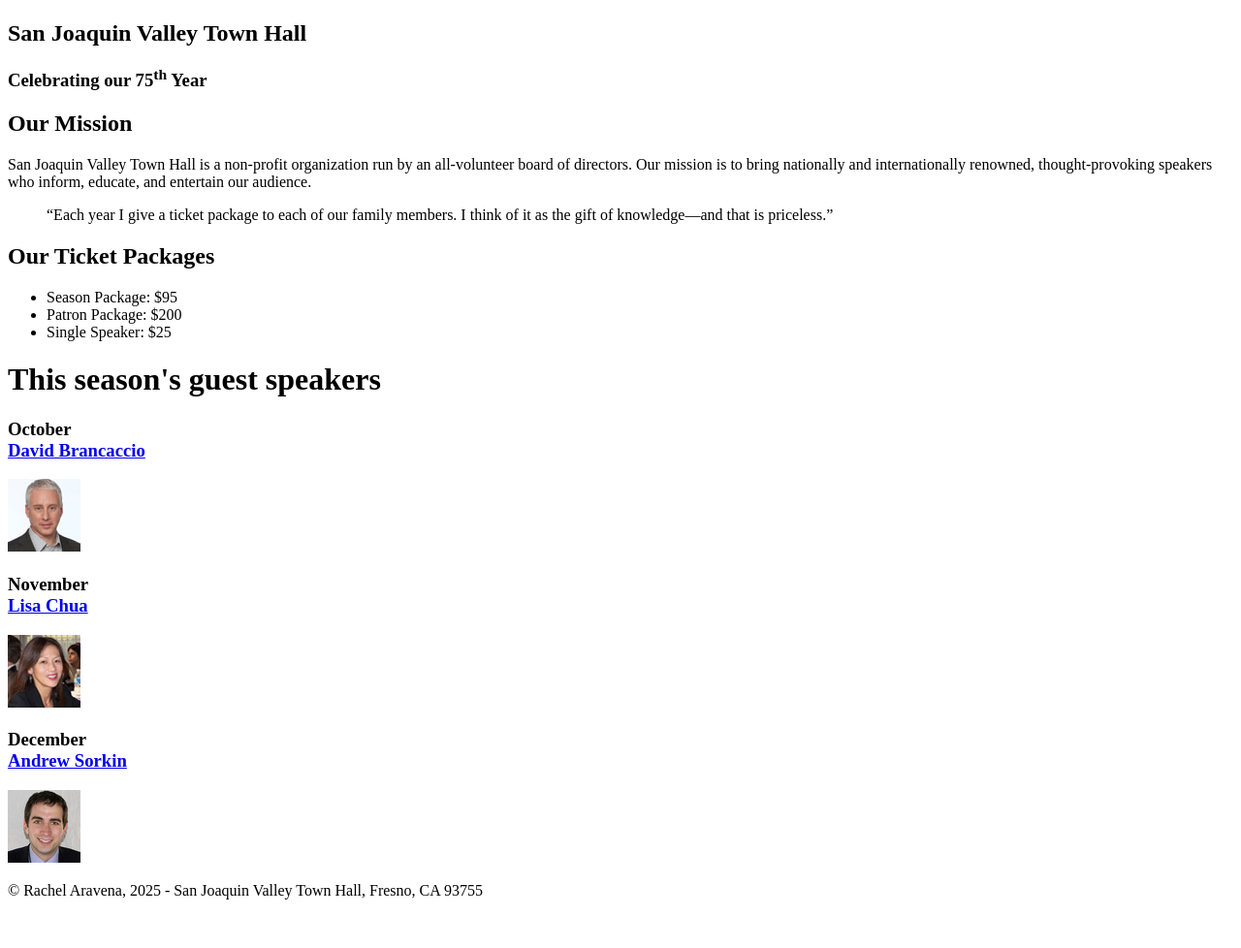
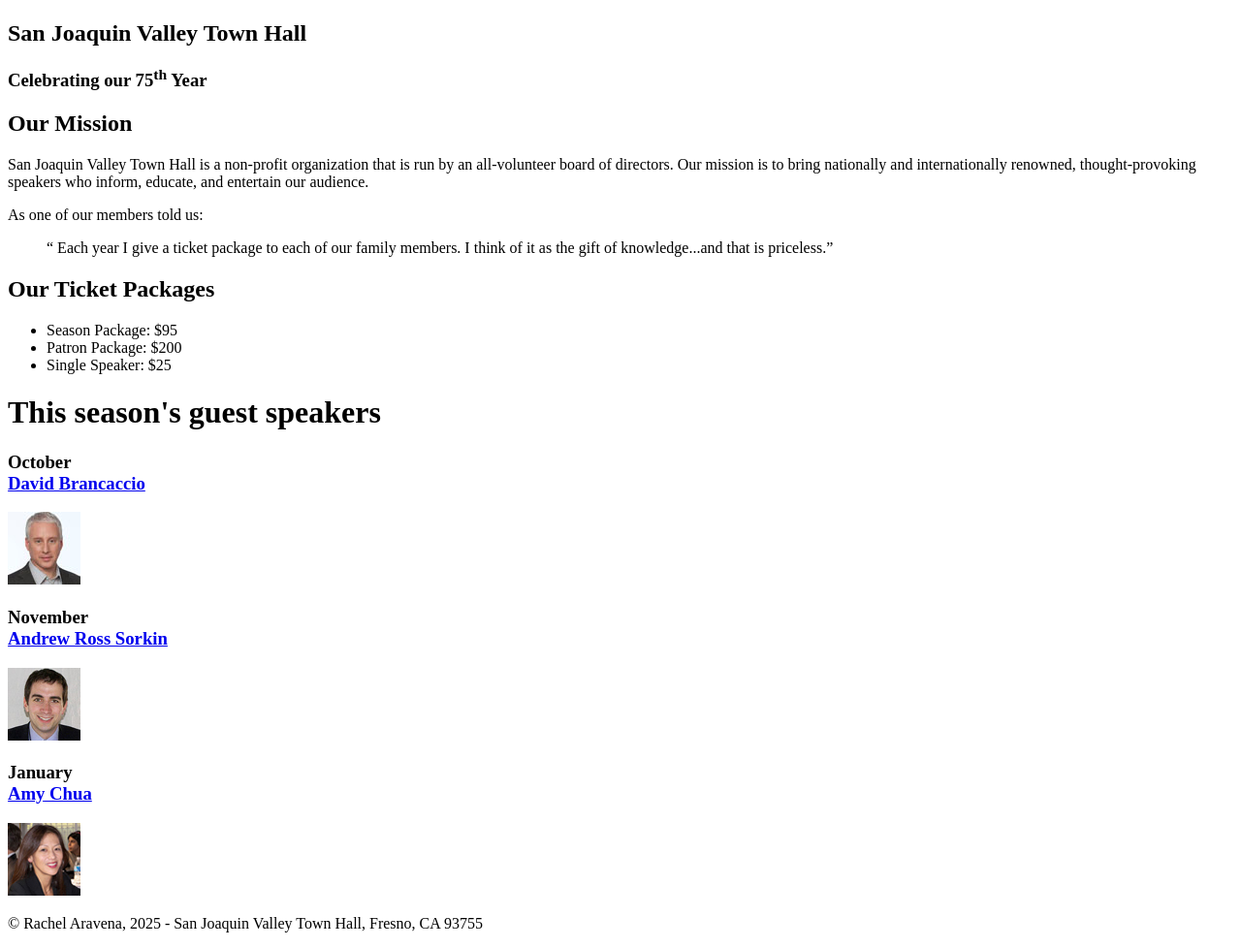
Before and after one commit to Rxchel12/A05, a plain HTML site: page index.html in a window 1280 px wide. Shown: the part 91-1069 px from the top of the page at 97% size. Before the commit the page ends 1035 px from the top, so only its background shows below. Drawn offline with Linux system fonts and the light colour scheme.

Commit message:
Last commit

```diff
--- a/index.html
+++ b/index.html
@@ -12,18 +12,17 @@
     <h2>San Joaquin Valley Town Hall</h2>
     <h3>Celebrating our 75<sup>th</sup> Year</h3>
 	</header>
+
 <main>
-<body>
-	<main>
   <h2>Our Mission</h2>
   <p>
-    San Joaquin Valley Town Hall is a non-profit organization run by an all-volunteer board of directors.
-    Our mission is to bring nationally and internationally renowned, thought-provoking speakers who inform,
-    educate, and entertain our audience.
+  San Joaquin Valley Town Hall is a non-profit organization that is run by an all-volunteer board of directors.
+  Our mission is to bring nationally and internationally renowned, thought-provoking speakers who inform, educate,
+  and entertain our audience.
+  <p>As one of our members told us:</p>
   </p>
-
   <blockquote>
-    <q>Each year I give a ticket package to each of our family members. I think of it as the gift of knowledge—and that is priceless.</q>
+    <q> Each year I give a ticket package to each of our family members. I think of it as the gift of knowledge...and that is priceless.</q>
   </blockquote>
 
   <h2>Our Ticket Packages</h2>
@@ -38,11 +37,12 @@
   <h3>October<br><a href="speakers/brancaccio.html">David Brancaccio</a></h3>
   <img src="images/brancaccio75.jpg" alt="David Brancaccio">
 
-  <h3>November<br><a href="speakers/chua.html">Lisa Chua</a></h3>
-  <img src="images/chua75.jpg" alt="Lisa Chua">
+  <h3>November<br><a href="speakers/sorkin.html">Andrew Ross Sorkin</a></h3>
+  <img src="images/sorkin75.jpg" alt="Andrew Sorkin">
 
-  <h3>December<br><a href="speakers/sorkin.html">Andrew Sorkin</a></h3>
-  <img src="images/sorkin75.jpg" alt="Andrew Sorkin">
+  <h3>January<br><a href="speakers/chua.html">Amy Chua</a></h3>
+  <img src="images/chua75.jpg" alt="Amy Chua">
+
 </main>
 
 	<footer>
```
Also changed, not shown: speakers/chua.html (+1 -2 lines).
